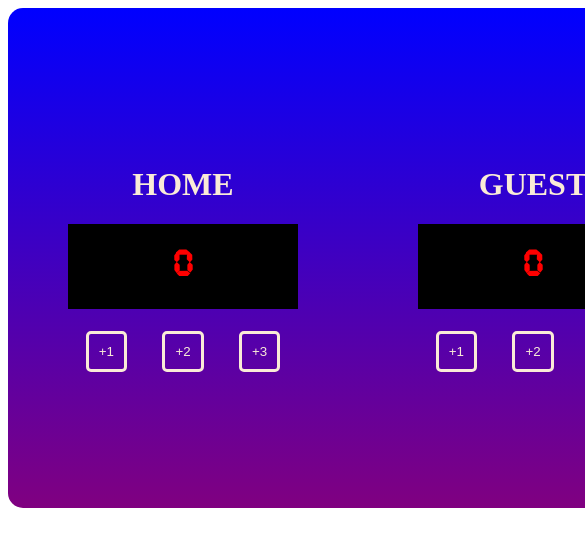
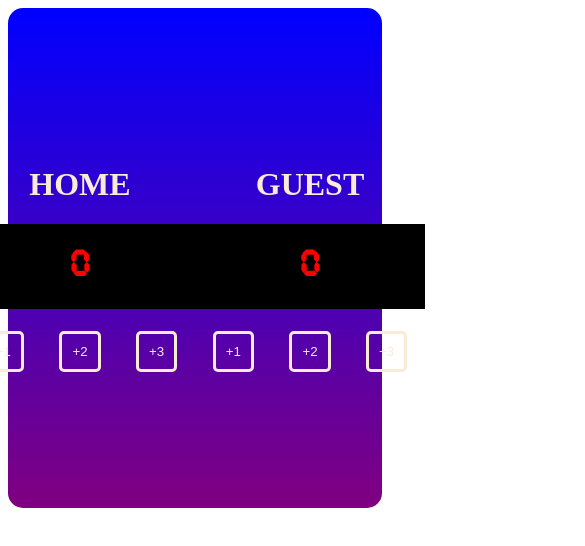
Before and after one commit to Schronding/scrimba, a plain HTML site: page basketball_scorecard/index.html in a window 390 px wide. Shown: the top 546 px of the page, 585 px wide, since content can reach past the window. Drawn offline with Linux system fonts and the light colour scheme.

Commit message:
Basketball scoreboard made responsive; completed

```diff
--- a/basketball_scorecard/styles.css
+++ b/basketball_scorecard/styles.css
@@ -3,14 +3,9 @@
     font-family: TimerFont;
 }
 .scoreboard{
-    width: 700px;
-    height: 500px;
-    /* It looks so well! The problem is exactly the same I have
-    faced in all the other projects until now: I keep hardcoding
-    the width and height, so I make the design static instead of
-    automatically adapting to whatever size the screen is at that
-    moment... As I think it will take a while, I will continue
-    later. */
+    width: auto;
+    height: 50vw;
+    min-height: 500px;
     background: linear-gradient(blue, purple);
     display: flex;
     justify-content: center;
```
Also changed, not shown: basketball_scorecard/doubts.md (+8 -0 lines).
